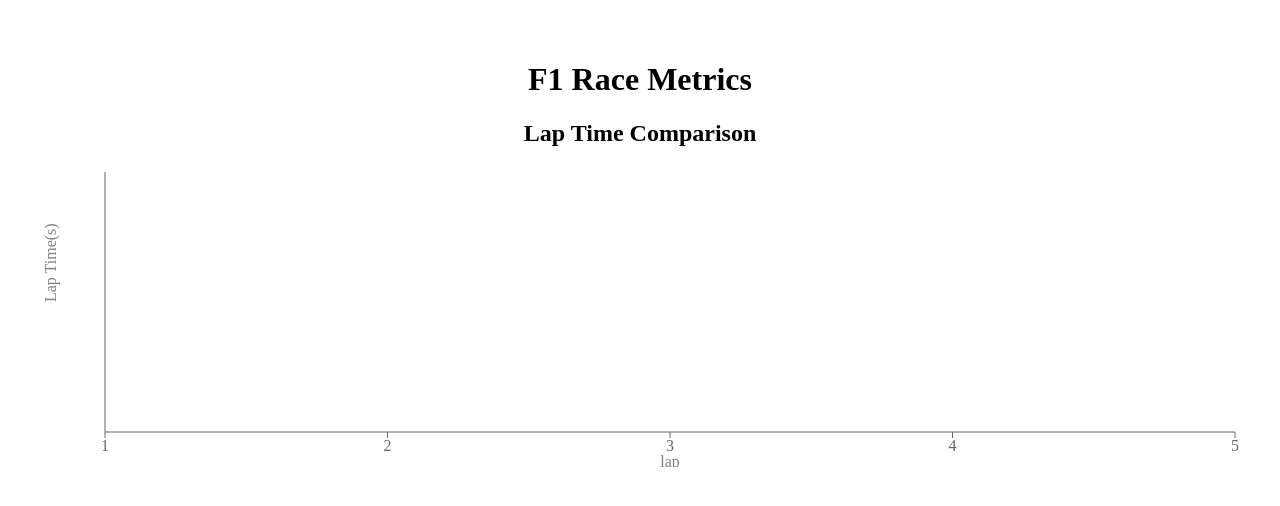
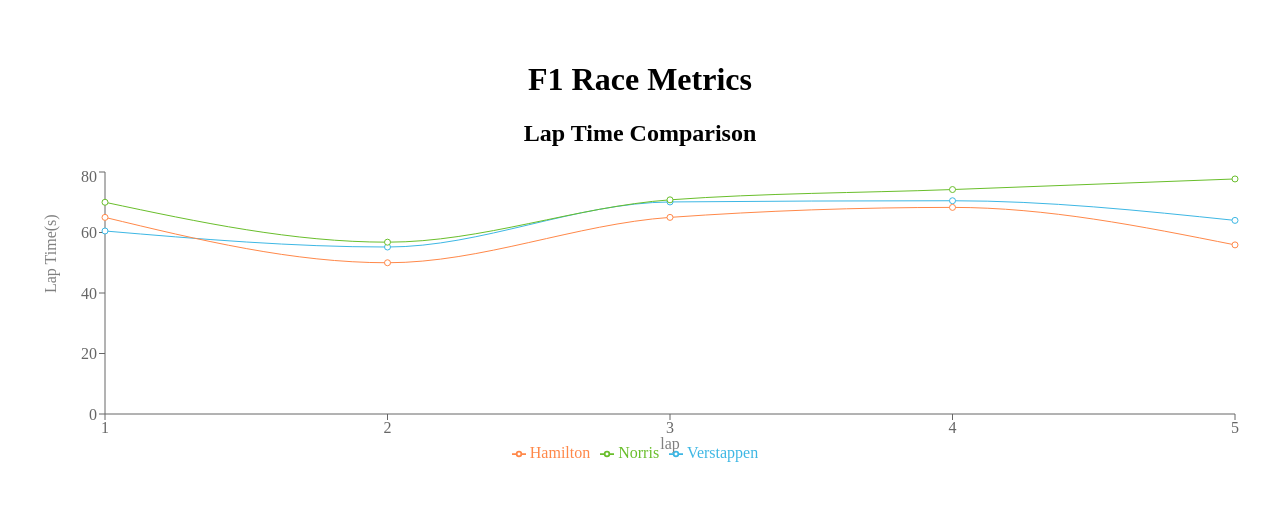
Before and after one commit to Shayek1/Race-Dashboard, a React (Vite) app: page / in a window 1280 px wide. Shown: the top 506 px of the page. Built offline with nearby package versions, Linux system fonts and the light colour scheme.

Commit message:
Add race data onto graph

```diff
--- a/src/App.jsx
+++ b/src/App.jsx
@@ -15,6 +15,11 @@ function App() {
     <LineChart data={racingData}>
       <XAxis dataKey="lap" label={{value: "lap", position: "insideBottom", offset: -5}} />
       <YAxis label={{value: "Lap Time(s)", angle: -90, position:"insideLeft"}} />
+      <Tooltip/>
+      <Legend/>
+      <Line type="monotone" dataKey="Verstappen" stroke="#3DB7E4"/>
+      <Line type="monotone" dataKey="Hamilton" stroke="#FF8849"/>
+      <Line type="monotone" dataKey="Norris" stroke="#69BE2B"/>
     </LineChart>
   </ResponsiveContainer>
 </div>
```
